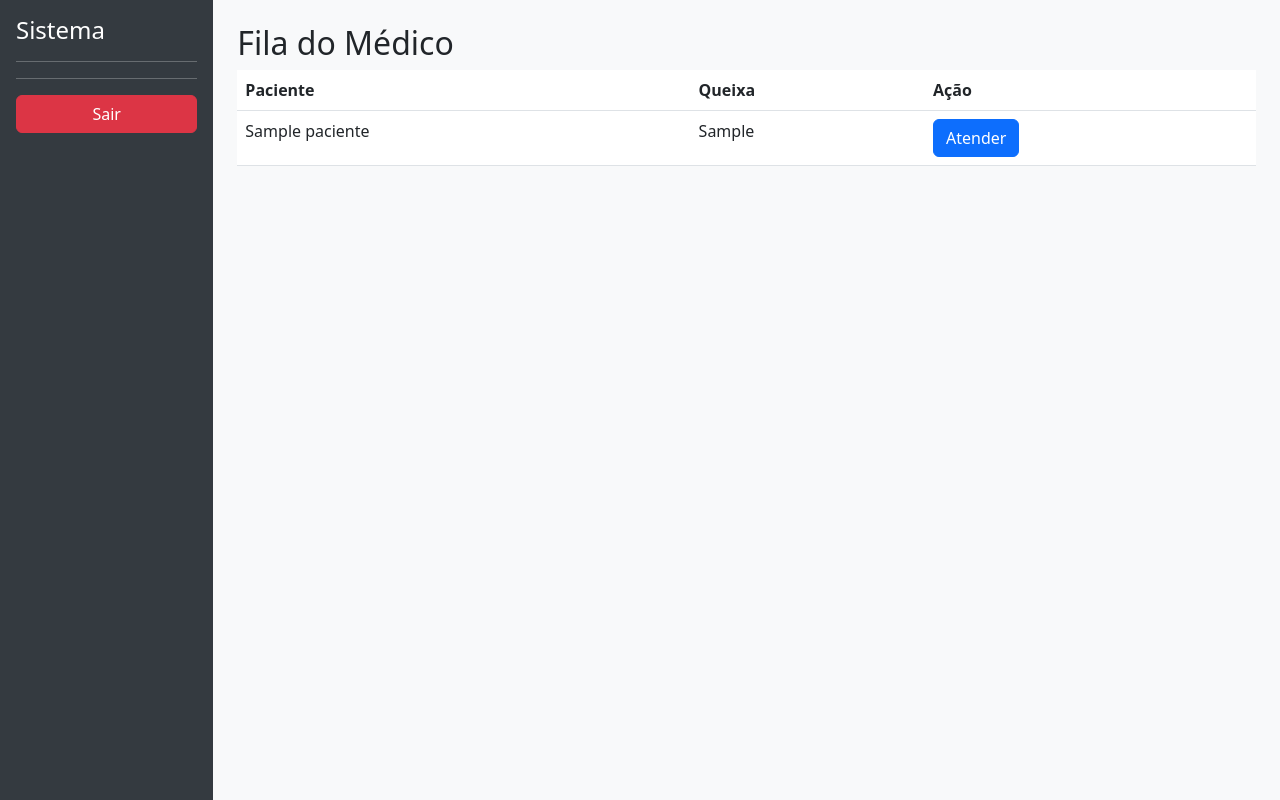
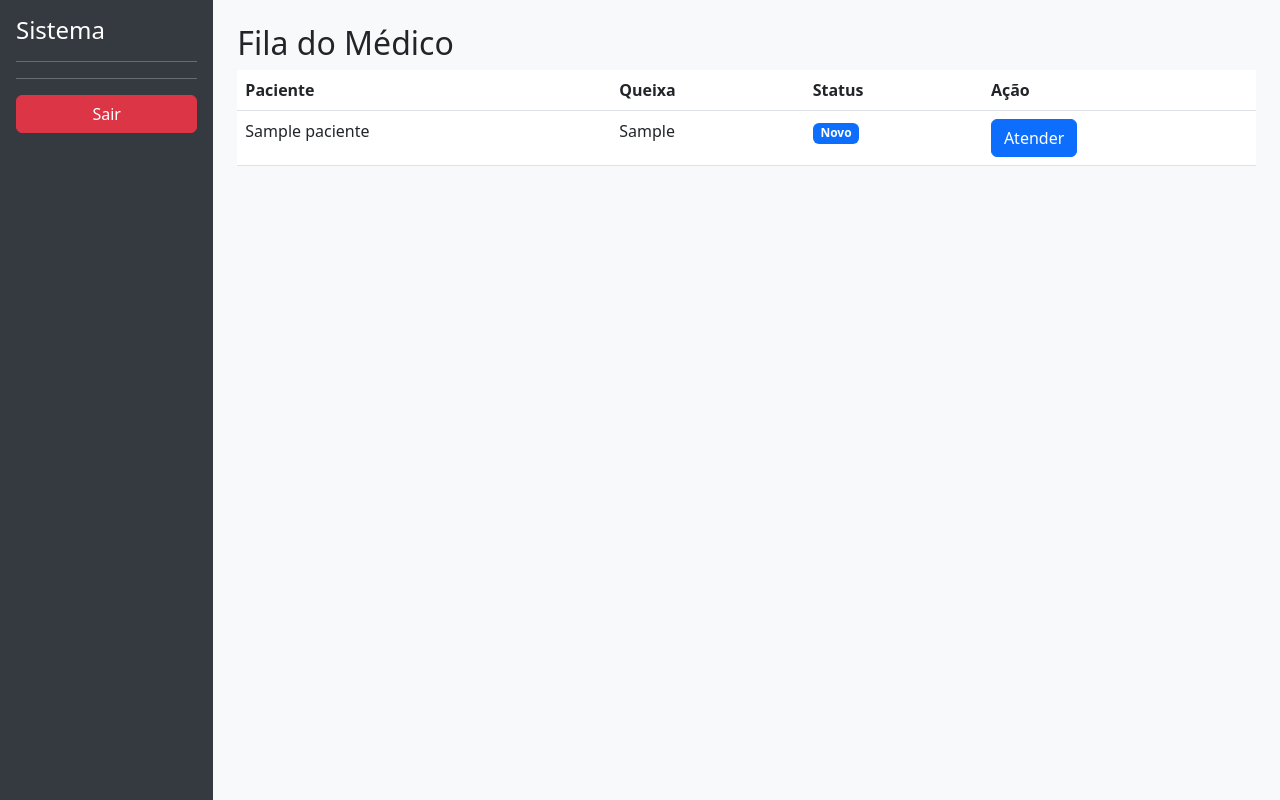
Before and after one commit to rfalves-wq/sistema, a Django app: page /medico/fila/ in a window 1280 px wide. Run offline with Django 5.2, Linux system fonts and the light colour scheme; tables that the repository leaves empty hold one stand-in row (values such as "Sample post").

Commit message:
parte tecnica

```diff
--- a/medico/templates/medico/atendimento.html
+++ b/medico/templates/medico/atendimento.html
@@ -31,6 +31,12 @@
     🚶 Dispensar
 </button>
 </form> -->
+
+{% if triagem.status == 'retorno_medico' %}
+    <div class="alert alert-info">
+        Paciente retornou após medicação
+    </div>
+{% endif %}
 <form method="POST">
     {% csrf_token %}
 
--- a/medico/templates/medico/fila.html
+++ b/medico/templates/medico/fila.html
@@ -5,9 +5,8 @@
 <h2>Fila do Médico</h2>
 
 <div id="fila-container">
-    {% include 'medico/partials/_fila_lista.html' %}
+    <!-- vazio -->
 </div>
-
 
 <script>
 function atualizarFila() {
@@ -18,7 +17,11 @@ function atualizarFila() {
         });
 }
 
+// carrega ao abrir
+atualizarFila()
+
 // atualiza a cada 5 segundos
 setInterval(atualizarFila, 5000);
 </script>
+
 {% endblock %}
--- a/medico/templates/medico/partials/_fila_lista.html
+++ b/medico/templates/medico/partials/_fila_lista.html
@@ -2,22 +2,50 @@
     <tr>
         <th>Paciente</th>
         <th>Queixa</th>
+        <th>Status</th>
         <th>Ação</th>
     </tr>
 
     {% for triagem in triagens %}
-    <tr>
+
+    <tr class="{% if triagem.status == 'retorno_medico' %}table-warning{% endif %}">
         <td>{{ triagem.paciente.nome }}</td>
         <td>{{ triagem.queixa }}</td>
+
+        <td>
+            {% if triagem.status == 'retorno_medico' %}
+                <span class="badge bg-warning">Retorno</span>
+            {% else %}
+                <span class="badge bg-primary">Novo</span>
+            {% endif %}
+        </td>
+
         <td>
             <a href="{% url 'iniciar_atendimento' triagem.id %}" class="btn btn-primary">
                 Atender
             </a>
         </td>
     </tr>
+
+    {% if triagem.status == 'retorno_medico' %}
+    <tr>
+        <td colspan="4">
+            <div class="alert alert-warning">
+                🔔 Paciente retornou após medicação
+            </div>
+
+            {% if triagem.medicacao_set.last %}
+                <strong>Última Medicação:</strong><br>
+                {{ triagem.medicacao_set.last.medicamento }}<br>
+                {{ triagem.medicacao_set.last.dose }}
+            {% endif %}
+        </td>
+    </tr>
+    {% endif %}
+
     {% empty %}
     <tr>
-        <td colspan="3">Nenhum paciente na fila</td>
+        <td colspan="4">Nenhum paciente na fila</td>
     </tr>
     {% endfor %}
 </table>
--- a/medico/views.py
+++ b/medico/views.py
@@ -4,12 +4,13 @@ from .models import AtendimentoMedico
 
 # FILA DO MÉDICO (NÃO SOME PACIENTE)
 def fila_medico(request):
-    triagens = Triagem.objects.filter(status='espera').order_by('-prioridade', '-data_triagem')
+    triagens = Triagem.objects.filter(
+        status__in=['espera', 'retorno_medico']
+    ).order_by('-prioridade', '-data_triagem')
 
     return render(request, 'medico/fila.html', {
         'triagens': triagens
     })
-
 
 # INICIAR ATENDIMENTO
 def iniciar_atendimento(request, triagem_id):
@@ -61,14 +62,15 @@ def atendimento_detalhe(request, atendimento_id):
 from django.template.loader import render_to_string
 from django.http import JsonResponse
 
-def fila_medico_ajax(request):
-    triagens = Triagem.objects.filter(status='espera').order_by('-data_triagem')
+def fila_medico(request):
+    triagens = Triagem.objects.filter(
+        status__in=['espera', 'retorno_medico']
+    ).order_by('-prioridade', '-data_triagem')
 
-    html = render_to_string('medico/partials/_fila_lista.html', {
+    return render(request, 'medico/fila.html', {
         'triagens': triagens
     })
 
-    return JsonResponse({'html': html})
 
 
 def fila_medicacao(request):
@@ -79,9 +81,13 @@ def fila_medicacao(request):
     })
 
 
-def fila_medicacao(request):
-    triagens = Triagem.objects.filter(status='medicacao')
+def fila_medico_ajax(request):
+    triagens = Triagem.objects.filter(
+        status__in=['espera', 'retorno_medico']
+    ).order_by('-prioridade', '-data_triagem')
 
-    return render(request, 'medico/fila_medicacao.html', {
+    html = render_to_string('medico/partials/_fila_lista.html', {
         'triagens': triagens
     })
+
+    return JsonResponse({'html': html})
--- a/tecnico/views.py
+++ b/tecnico/views.py
@@ -44,7 +44,7 @@ def aplicar_medicacao(request, triagem_id):
             observacao=observacao
         )
 
-        triagem.status = 'medicado'
+        triagem.status = 'retorno_medico'
         triagem.save()
 
         return redirect('fila_medicacao')
--- a/triagem/models.py
+++ b/triagem/models.py
@@ -33,8 +33,9 @@ class Triagem(models.Model):
         ('espera', 'Em espera'),
         ('atendimento', 'Em atendimento'),
         ('internacao', 'Internação'),
-        ('aguardando_medicacao', 'Aguardando Medicação'),  # 🔥 AQUI
-        ('medicado', 'Medicado'),  # 🔥 NOVO
+        ('aguardando_medicacao', 'Aguardando Medicação'),
+        ('medicado', 'Medicado'),
+        ('retorno_medico', 'Retorno ao Médico'),  # 🔥 NOVO
         ('alta', 'Alta'),
         ('dispensado', 'Dispensado'),
     ],
```
Also changed, not shown: triagem/migrations/0006_alter_triagem_status.py (added).
